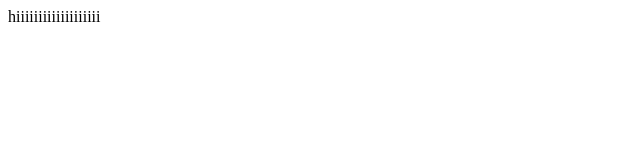
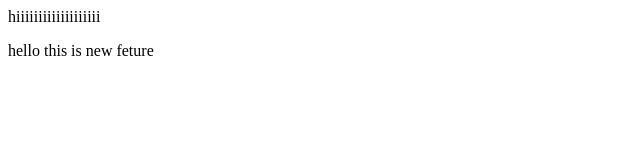
Before and after one commit to sahildhiman0948-hub/NewRepository, a plain HTML site: page index.html in a window 1280 px wide. Shown: the whole page, without its empty margins (0-640 px from the left). Drawn offline with Linux system fonts and the light colour scheme.

Commit message:
add new fetureA

```diff
--- a/index.html
+++ b/index.html
@@ -1 +1,2 @@
 <p>hiiiiiiiiiiiiiiiiiii</p>
+<p>hello this is new feture </p>
```
